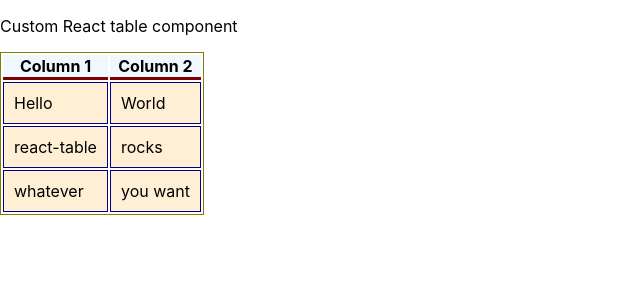
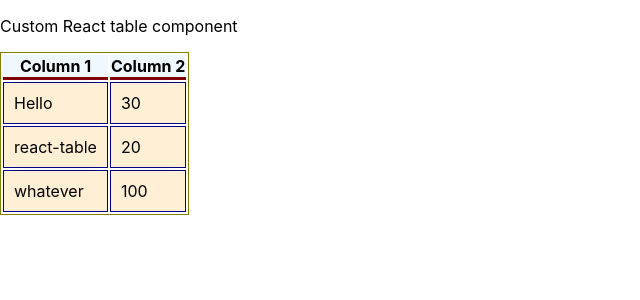
Before and after one commit to supercomet329/awesome-react-components, a React (Create React App) app: page / in a window 1280 px wide. Shown: the top 300 px of the page, without its empty margins (0-640 px from the left). Built offline with nearby package versions, Linux system fonts and the light colour scheme.

Commit message:
Add types and sorting

```diff
--- a/package.json
+++ b/package.json
@@ -10,6 +10,7 @@
     "@types/node": "^12.12.62",
     "@types/react": "^16.9.50",
     "@types/react-dom": "^16.9.8",
+    "gh-pages": "^3.1.0",
     "react": "^16.13.1",
     "react-dom": "^16.13.1",
     "react-scripts": "3.4.3",
@@ -18,6 +19,8 @@
     "typescript": "^3.7.5"
   },
   "scripts": {
+    "predeploy": "npm run build",
+    "deploy": "gh-pages -d build",
     "start": "react-scripts start",
     "build": "react-scripts build",
     "test": "react-scripts test",
@@ -41,5 +44,6 @@
   "devDependencies": {
     "@types/react-table": "^7.0.23",
     "@types/styled-components": "^5.1.3"
-  }
+  },
+  "homepage": "https://absingh.com/react-table-custom"
 }
--- a/src/App.tsx
+++ b/src/App.tsx
@@ -16,15 +16,15 @@ export function App() {
 const tableData = [
   {
     col1: "Hello",
-    col2: "World",
+    col2: 30,
   },
   {
     col1: "react-table",
-    col2: "rocks",
+    col2: 20,
   },
   {
     col1: "whatever",
-    col2: "you want",
+    col2: 100,
   },
 ];
 
--- a/src/Table/Table.tsx
+++ b/src/Table/Table.tsx
@@ -1,10 +1,10 @@
 import React from "react";
 import styled from "styled-components";
-import { useTable } from "react-table";
+import { useTable, Column, useSortBy } from "react-table";
 
 type TableProps = {
-  data: { col1: string; col2: string }[];
-  columns?: { Header: string; accessor: string }[];
+  data: Array<any>;
+  columns: Array<Column>;
 };
 
 export function Table(props: TableProps) {
@@ -24,9 +24,7 @@ export function Table(props: TableProps) {
     headerGroups,
     rows,
     prepareRow,
-    // https://github.com/tannerlinsley/react-table/discussions/2664
-    // @ts-ignore
-  } = useTable({ columns, data });
+  } = useTable({ columns, data }, useSortBy);
 
   return (
     // apply the table props
@@ -41,11 +39,19 @@ export function Table(props: TableProps) {
                 // Loop over the headers in each row
                 headerGroup.headers.map((column: any) => (
                   // Apply the header cell props
-                  <Th {...column.getHeaderProps()}>
+                  <Th {...column.getHeaderProps(column.getSortByToggleProps())}>
                     {
                       // Render the header
                       column.render("Header")
                     }
+                    {/* Add a sort direction indicator */}
+                    <span>
+                      {column.isSorted
+                        ? column.isSortedDesc
+                          ? " 🔽"
+                          : " 🔼"
+                        : ""}
+                    </span>
                   </Th>
                 ))
               }
```
Also changed, not shown: 1 other file (tests, documents, lock files or other folders).
